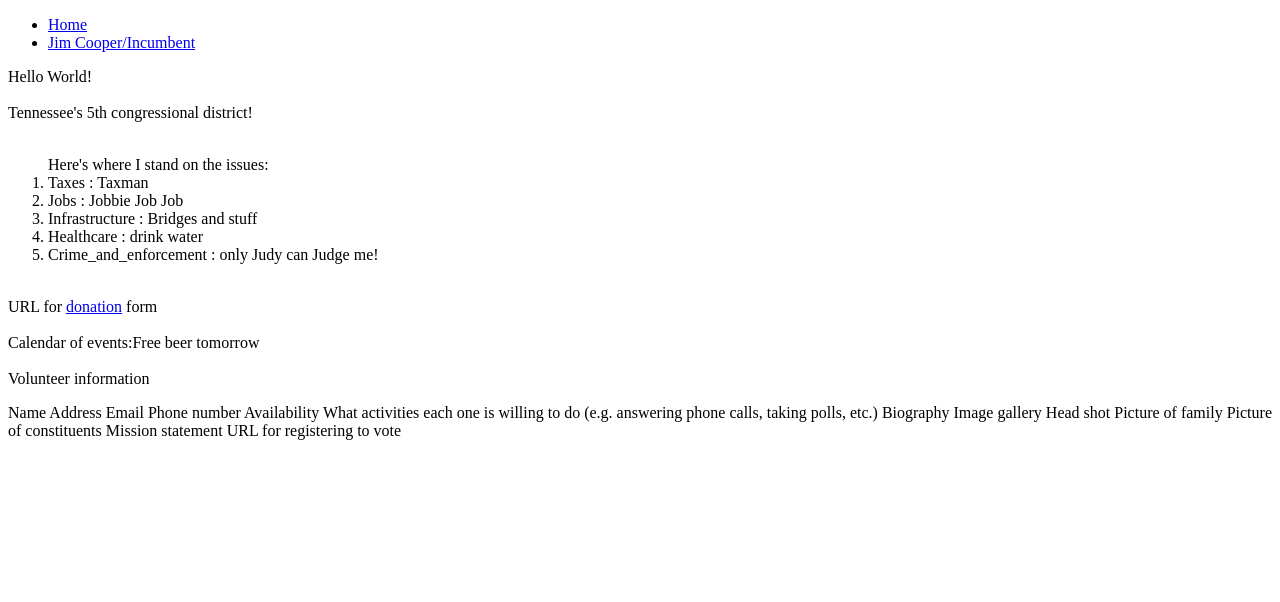
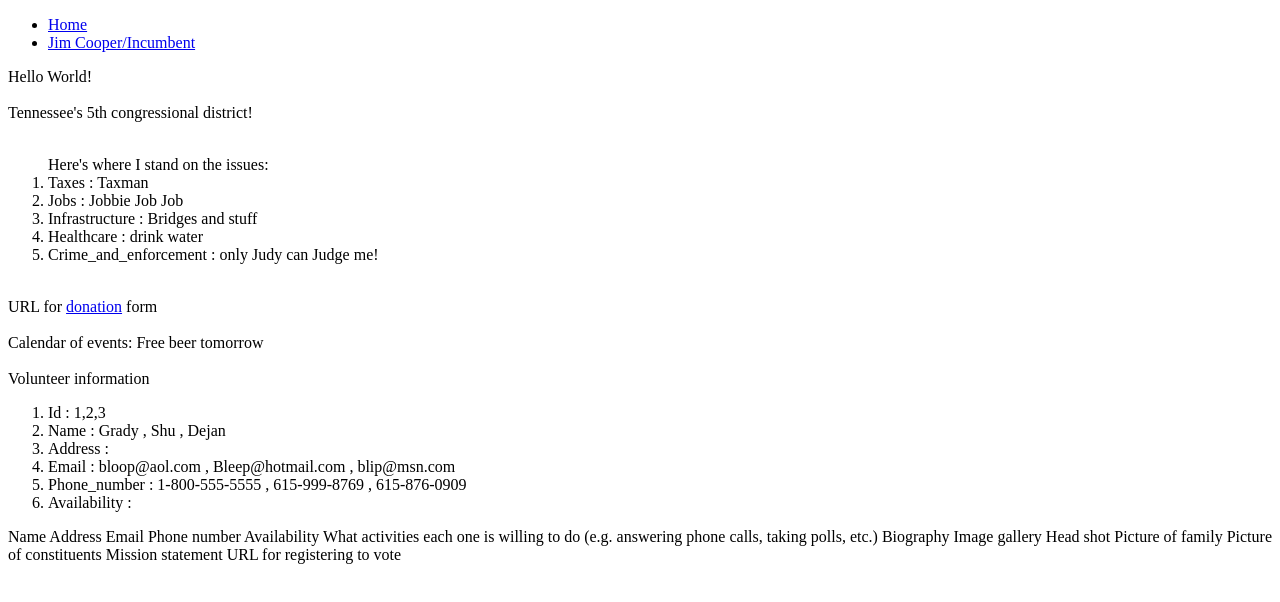
Before and after one commit to gradyrobbins/Book3_Objects, a plain HTML site: page campaign.html in a window 1280 px wide. Drawn offline with Linux system fonts and the light colour scheme.

Commit message:
misc campaign.js

```diff
--- a/campaign.js
+++ b/campaign.js
@@ -47,6 +47,7 @@ calendarEl.textContent += "Free beer tomorrow";
 
     // Volunteer information
     const volunteer = {
+        Id: [],
         Name: [],
         Address:[],
         Email: [],
@@ -55,7 +56,24 @@ const volunteer = {
         // What activities each one is willing to do (e.g. answering phone calls, taking polls, etc.)
     }
 
+    volunteer.Id.push(1, 2, 3);
+    volunteer.Name.push("Grady ", " Shu ", " Dejan");
+    volunteer.Phone_number.push("1-800-555-5555 ", " 615-999-8769 ", " 615-876-0909");
+    console.log(volunteer.Name);
+    volunteer.Email.push("bloop@aol.com ", " Bleep@hotmail.com ", " blip@msn.com");
+    console.table(volunteer);
 
+
+
+    let volunteerDiv = document.querySelector("#volunteerinfo");
+
+        for(key in volunteer){
+            x = volunteer[key];
+            console.log(key, " : ", volunteer[key]);
+
+            volunteerDiv.innerHTML +=
+            `<li>  ${key} : ${volunteer[key]} </li> `;
+        }
     // Biography
     // Image gallery
     // Head shot
--- a/styles.css
+++ b/styles.css
@@ -6,3 +6,16 @@ img {
     width: 550px;
     border-radius: 15px;
 }
+
+ol {
+    display: flex;
+    align-items: flex-start;
+    flex-direction: column;
+}
+
+li {
+    display: flex;
+    align-items: flex-start;
+    flex-direction: column;
+
+}
```
Also changed, not shown: campaign.html (+1 -1 lines). Lines whose indentation alone changed are shown as unchanged.
